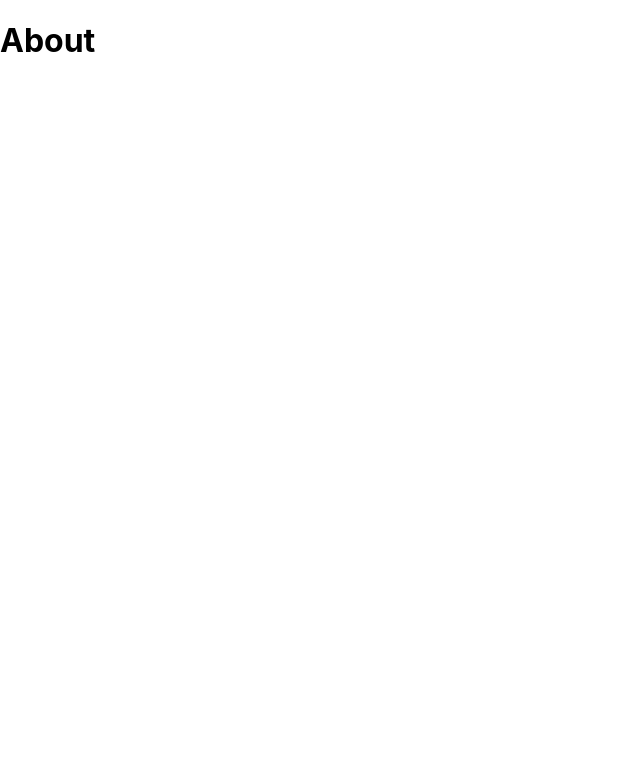
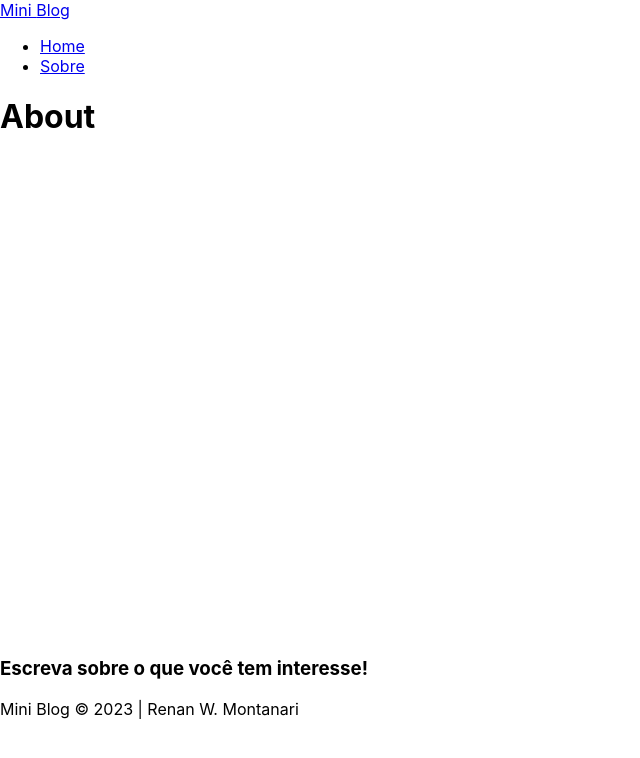
Before and after one commit to renawmontanari/mini-blog, a React (Create React App) app in the folder miniblog/: page /about in a window 1280 px wide. Shown: the top 758 px of the page, without its empty margins (0-640 px from the left). Built offline with nearby package versions, Linux system fonts and the light colour scheme.

Commit message:
miniblog

```diff
--- a/miniblog/src/App.js
+++ b/miniblog/src/App.js
@@ -6,18 +6,22 @@
 // Pages
 import Home from './pages/Home/Home';
 import About from './pages/About/About';
+import Navbar from './components/Navbar';
+import Footer from './components/Footer';
 
 
 function App() {
   return (
     <div className="App">
       <BrowserRouter>
+      <Navbar />
         <div className="container">
           <Routes>
             <Route path='/' element={<Home />} />
             <Route path='/about' element={<About />} />
           </Routes>
         </div>
+        <Footer />
       </BrowserRouter>
     </div>
   );
--- /dev/null
+++ b/miniblog/src/components/Footer.js
@@ -0,0 +1,12 @@
+import styles from "./Footer.module.css";
+
+const Footer = () => {
+  return (
+    <footer>
+        <h3>Escreva sobre o que você tem interesse!</h3>
+        <p>Mini Blog &copy; 2023 | Renan W. Montanari</p>
+    </footer>
+  );
+};
+
+export default Footer;
--- /dev/null
+++ b/miniblog/src/components/Navbar.js
@@ -0,0 +1,27 @@
+import { NavLink } from "react-router-dom";
+
+import styles from "./Navbar.module.css";
+
+const Navbar = () => {
+  return (
+    <nav>
+        <NavLink to="/">
+            Mini <span>Blog</span>
+        </NavLink>
+        <ul>
+            <li>
+                <NavLink to="/">
+                    Home
+                </NavLink>
+            </li>
+            <li>
+                <NavLink to="/about">
+                    Sobre
+                </NavLink>
+            </li>
+        </ul>
+    </nav>
+  );
+};
+
+export default Navbar;
```
Also changed, not shown: miniblog/src/components/Footer.module.css (added), miniblog/src/components/Navbar.module.css (added).
